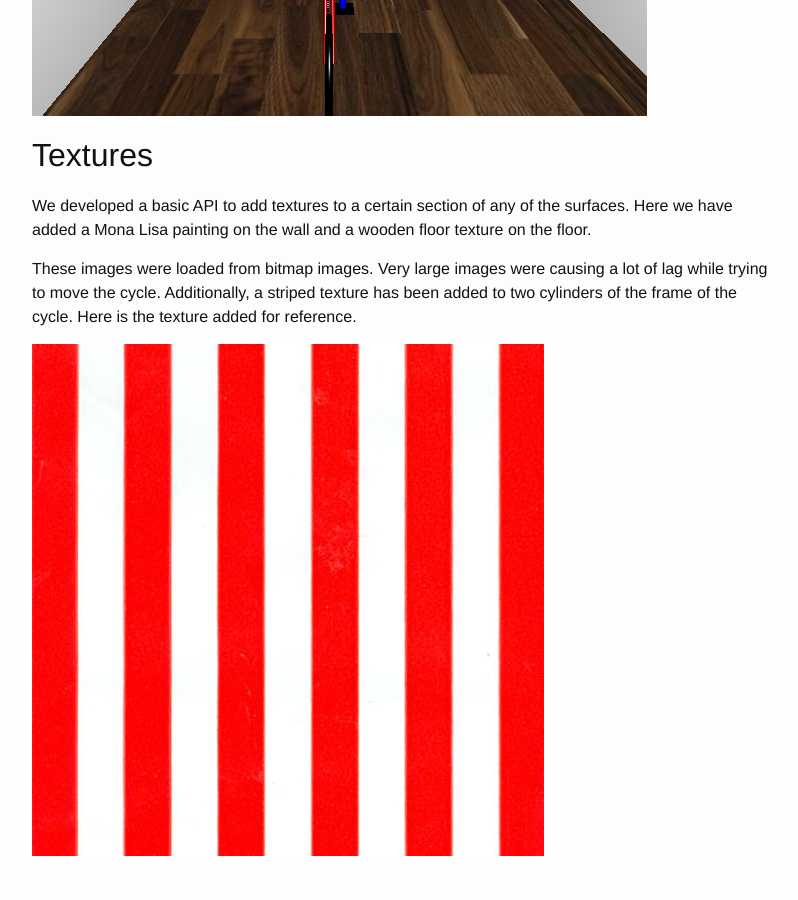
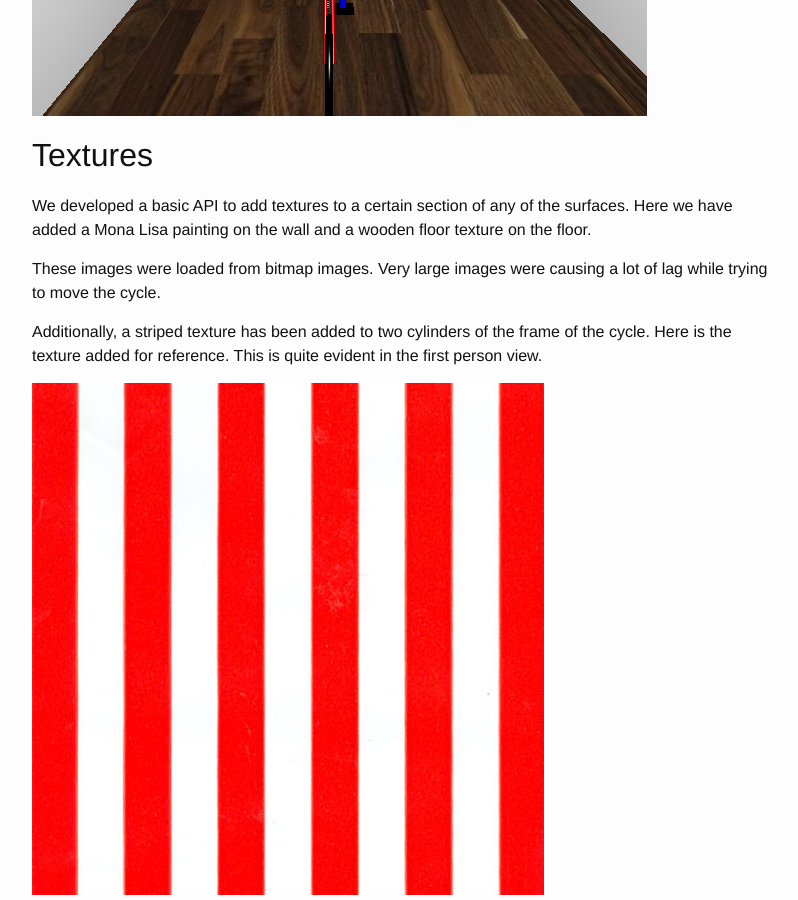
Before and after one commit to martiansideofthemoon/martiansideofthemoon.github.io, a Jekyll site: the page built from _posts/2016-10-14-opengl-cycle-room.markdown, in a window 1280 px wide and 900 px high, scrolled down 2577 px. Shown: the whole window, without its empty margins (238-1036 px from the left). Built offline with Jekyll 4.4.1, drawn with Linux system fonts in a browser that asks for light colours.

```diff
--- a/_posts/2016-10-14-opengl-cycle-room.markdown
+++ b/_posts/2016-10-14-opengl-cycle-room.markdown
@@ -44,6 +44,7 @@ Three cameras have been setup, a first person view, a third person view and a fi
 We developed a basic API to add textures to a certain section of any of the surfaces. Here we have added a Mona Lisa painting on the wall and a wooden floor texture on the floor.
 
 These images were loaded from bitmap images. Very large images were causing a lot of lag while trying to move the cycle.
-Additionally, a striped texture has been added to two cylinders of the frame of the cycle. Here is the texture added for reference.
+
+Additionally, a striped texture has been added to two cylinders of the frame of the cycle. Here is the texture added for reference. This is quite evident in the first person view.
 
 ![grad]({{ site.url }}/assets/RedWhiteStripe.jpg)
```
